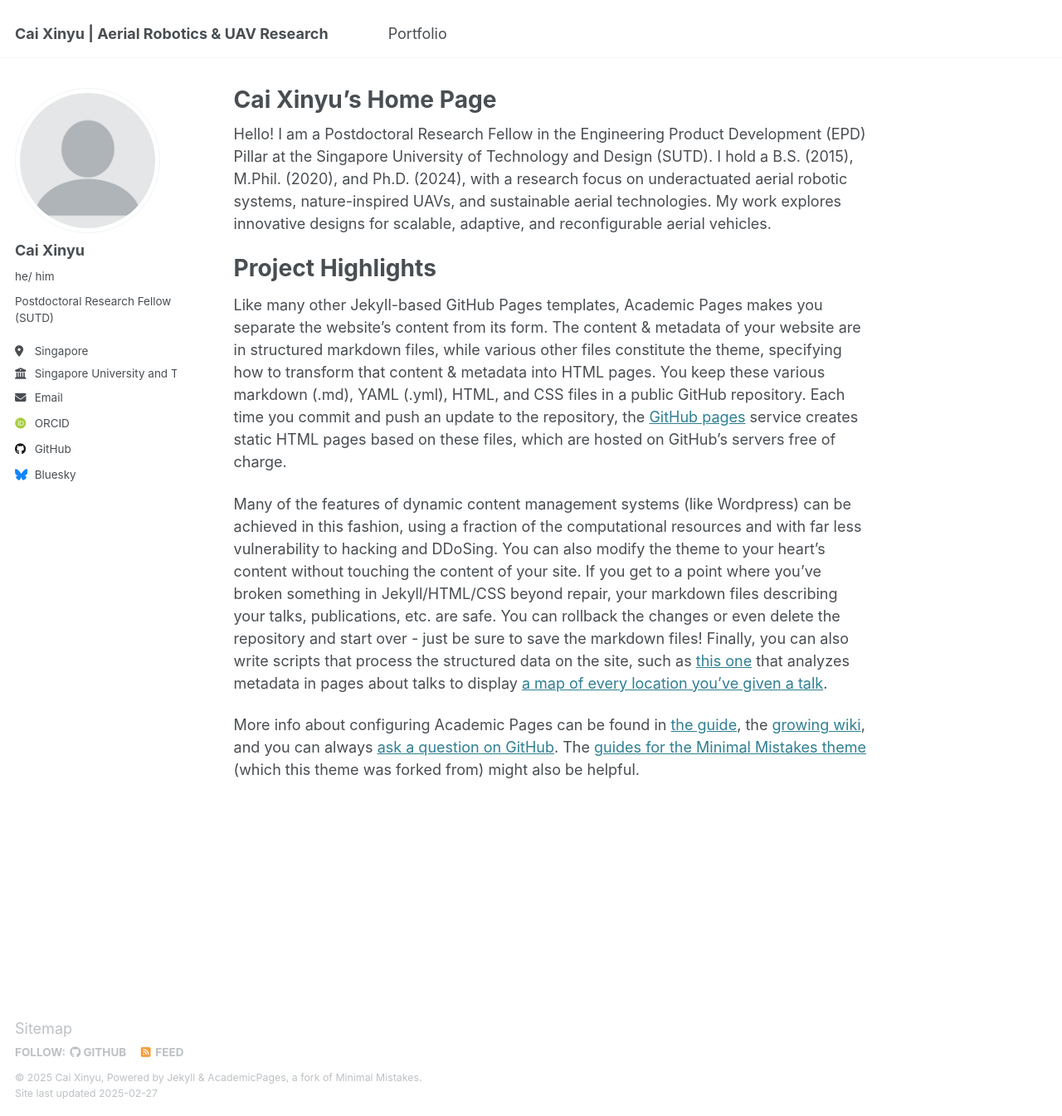
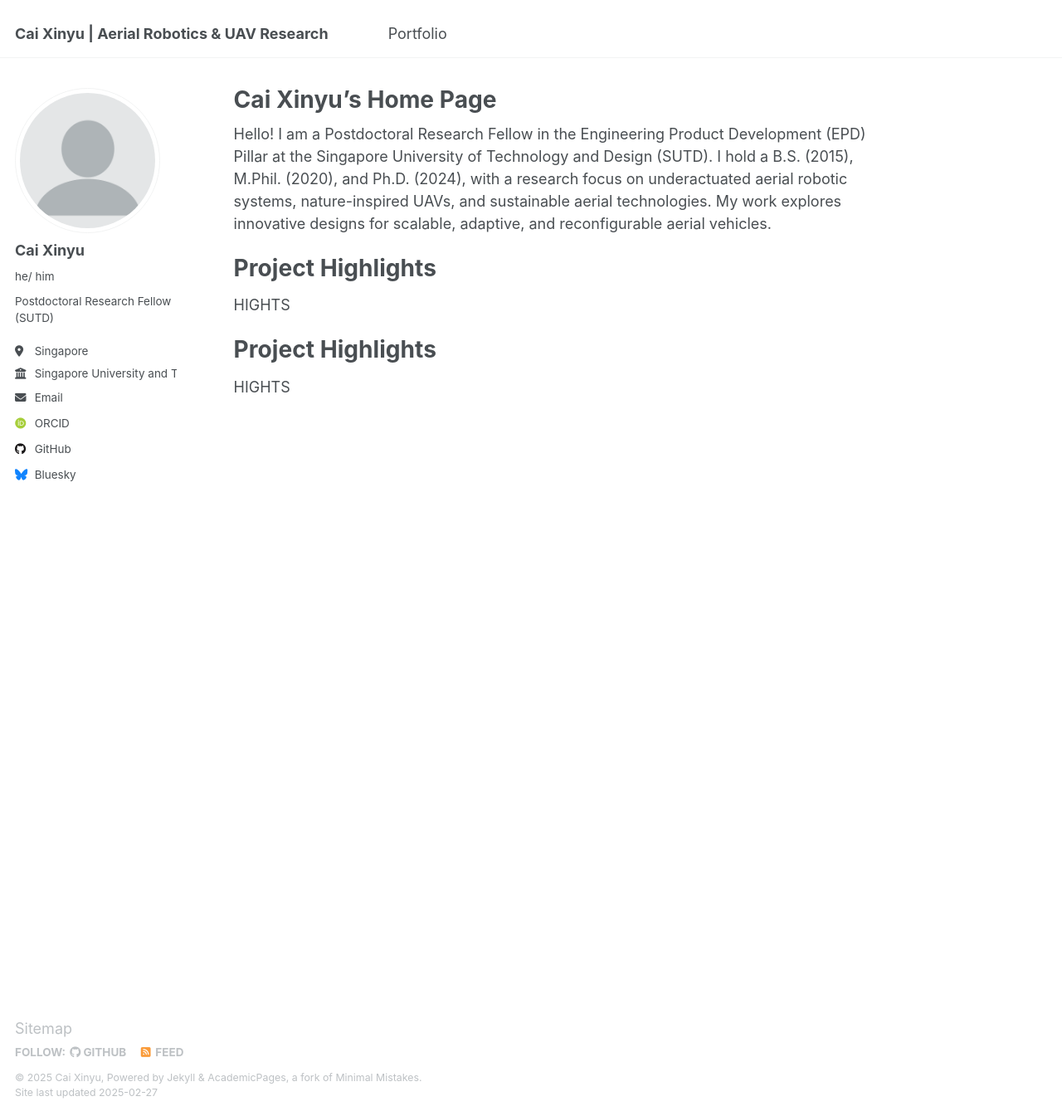
Before and after one commit to git-caixinyu/git-caixinyu.github.io, a Jekyll site: the page built from _pages/about.md, in a window 1280 px wide and 1345 px high. Shown: the whole window at 83% size. Built offline with Jekyll 4.4.1, drawn with Linux system fonts in a browser that asks for light colours; some web fonts are replaced.

Commit message:
Update about.md

```diff
--- a/_pages/about.md
+++ b/_pages/about.md
@@ -11,10 +11,8 @@ Hello! I am a Postdoctoral Research Fellow in the Engineering Product Developmen
 
 Project Highlights
 ======
-Like many other Jekyll-based GitHub Pages templates, Academic Pages makes you separate the website's content from its form. The content & metadata of your website are in structured markdown files, while various other files constitute the theme, specifying how to transform that content & metadata into HTML pages. You keep these various markdown (.md), YAML (.yml), HTML, and CSS files in a public GitHub repository. Each time you commit and push an update to the repository, the [GitHub pages](https://pages.github.com/) service creates static HTML pages based on these files, which are hosted on GitHub's servers free of charge.
+HIGHTS
 
-Many of the features of dynamic content management systems (like Wordpress) can be achieved in this fashion, using a fraction of the computational resources and with far less vulnerability to hacking and DDoSing. You can also modify the theme to your heart's content without touching the content of your site. If you get to a point where you've broken something in Jekyll/HTML/CSS beyond repair, your markdown files describing your talks, publications, etc. are safe. You can rollback the changes or even delete the repository and start over - just be sure to save the markdown files! Finally, you can also write scripts that process the structured data on the site, such as [this one](https://github.com/academicpages/academicpages.github.io/blob/master/talkmap.ipynb) that analyzes metadata in pages about talks to display [a map of every location you've given a talk](https://academicpages.github.io/talkmap.html).
-
-
-
-More info about configuring Academic Pages can be found in [the guide](https://academicpages.github.io/markdown/), the [growing wiki](https://github.com/academicpages/academicpages.github.io/wiki), and you can always [ask a question on GitHub](https://github.com/academicpages/academicpages.github.io/discussions). The [guides for the Minimal Mistakes theme](https://mmistakes.github.io/minimal-mistakes/docs/configuration/) (which this theme was forked from) might also be helpful.
+Project Highlights
+======
+HIGHTS
```
